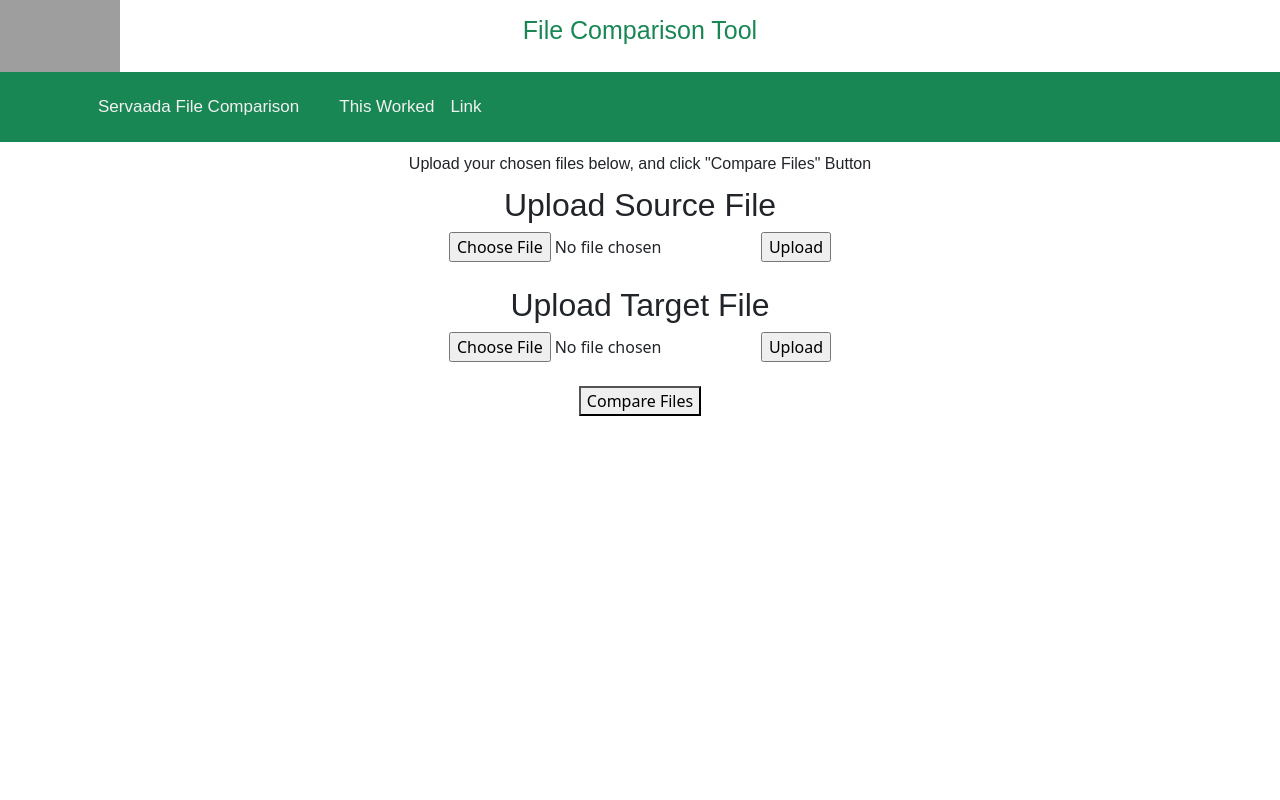
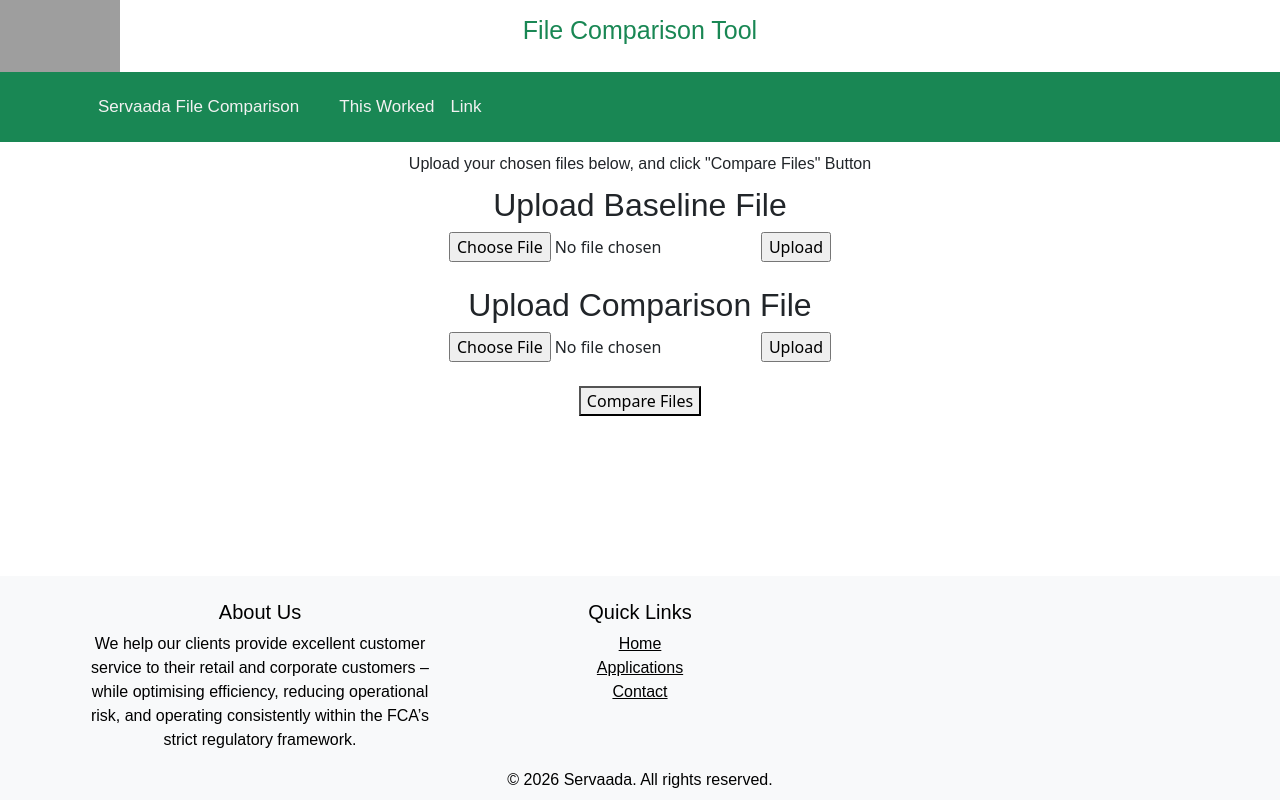
Before and after one commit to bpp-sot/mattw_app_development, a React (Vite) app: page / in a window 1280 px wide. Built offline with nearby package versions, Linux system fonts and the light colour scheme; grey boxes are pictures that could not be loaded.

Commit message:
Addition of Footer bar and associated CSS

```diff
--- a/src/App.css
+++ b/src/App.css
@@ -108,3 +108,11 @@ color: rgb(255, 255, 255);
   font-family: Arial, Helvetica, sans-serif;
   text-align: center;
 }
+
+/* Footer Styles */
+footer {
+  position: absolute;
+  font-family: Arial, Helvetica, sans-serif;
+  bottom: 0;
+  width: 100%;
+}
--- a/src/App.jsx
+++ b/src/App.jsx
@@ -30,18 +30,41 @@ function App() {
       </Navbar>
       <div id ="pageinformation">Upload your chosen files below, and click "Compare Files" Button</div>
       <div className ="fileuploads">
-         <h2 className ="upload-titles">Upload Source File</h2>
+         <h2 className ="upload-titles">Upload Baseline File</h2>
           <input id="srcFileUpload" className = "fileUploads" type="file" name="srcFileUpload" />
           <input id="srcFileSubmit" className = "buttons" type="submit" value="Upload"/>
           <br></br>
           <br></br>
-          <h2 className ="upload-titles">Upload Target File</h2>
+          <h2 className ="upload-titles">Upload Comparison File</h2>
           <input id="tgtFileUpload" className ="fileUploads" type="file"  name="tgtFileUpload" />
           <input id="tgtFileSubmit" className = "buttons" type="submit" value="Upload"/>
           <br></br>
           <br></br>
           <button id="compareFilesButton" className="buttons">Compare Files</button>
       </div>
+      <footer id="footer" class="bg-light text-black pt-4 pb-2">
+        <div class="container">
+            <div class="row">
+              <div class="col-md-4 text-black">
+                <h5>About Us</h5>
+                <p class="text-black">
+                  We help our clients provide excellent customer service to their retail and corporate customers – while optimising efficiency, reducing operational risk, and operating consistently within the FCA’s strict regulatory framework.
+                </p>
+              </div>
+              <div class="col-md-4">
+                <h5>Quick Links</h5>
+                <ul class="list-unstyled text-black">
+                  <li><a href="https://www.wipro.com/servaada/" class="text-black">Home</a></li>
+                  <li><a href="https://www.wipro.com/applications/" class="text-black">Applications</a></li>
+                  <li><a href="https://www.wipro.com/contact-wipro/" class="text-black">Contact</a></li>
+                </ul>
+              </div>
+            <div class="text-center">
+              <p class="mb-0 text-black">&copy; 2026 Servaada. All rights reserved.</p>
+            </div>
+          </div>
+        </div>
+      </footer>
     </>
   )
 }
```
